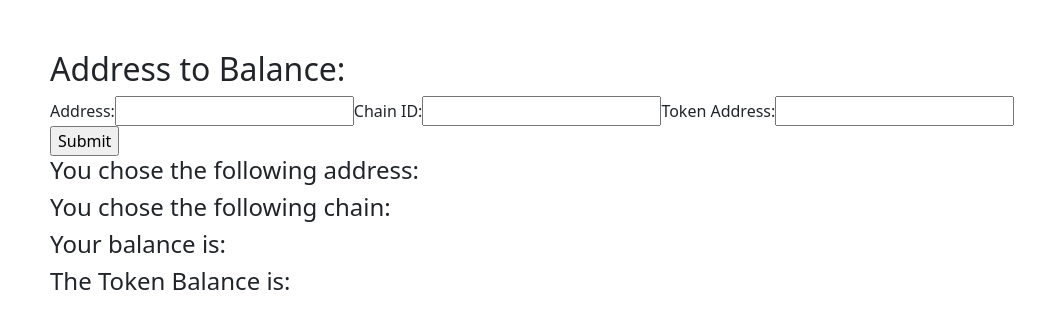
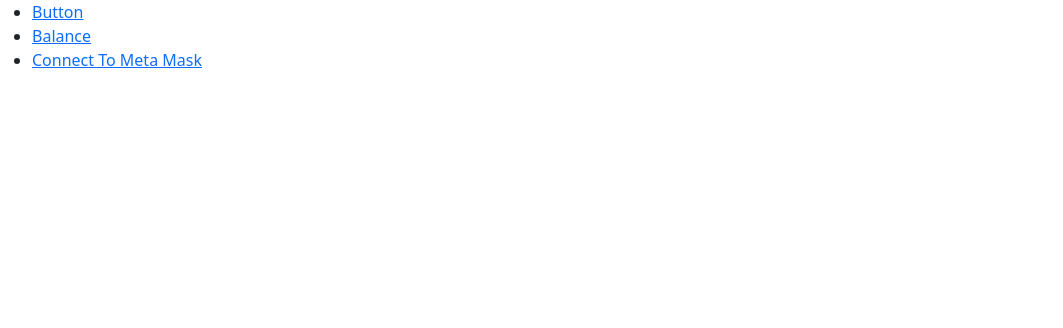
Before and after one commit to Nader1995/solidity-react, a React (Create React App) app: page / in a window 1280 px wide. Shown: the top 328 px of the page, without its empty margins (0-1063 px from the left). Built offline with nearby package versions, Linux system fonts and the light colour scheme.

Commit message:
Add files via upload

```diff
--- /dev/null
+++ b/src/App.js
@@ -0,0 +1,23 @@
+import {BrowserRouter, Route, Routes} from "react-router-dom";
+
+import Layout from "./components/layout";
+import Button from "./components/button";
+import Balance from "./components/balance";
+import ConnectToMetaMask from "./components/connectToMetaMask";
+
+
+function App() {
+  return (
+      <BrowserRouter>
+        <Routes>
+          <Route path="/" element={<Layout />}>
+            <Route path="Button" element={<Button />} />
+            <Route path="Balance" element={<Balance />} />
+            <Route path="ConnectToMetaMask" element={<ConnectToMetaMask />} />
+          </Route>
+        </Routes>
+      </BrowserRouter>
+  );
+}
+
+export default App;
--- a/src/index.js
+++ b/src/index.js
@@ -2,13 +2,11 @@
 import ReactDOM from 'react-dom/client';
 import './index.css';
 import 'bootstrap/dist/css/bootstrap.css';
-// import Button from './components/button';
-import Balance from "./components/balance";
+import App from "./App";
 
 const root = ReactDOM.createRoot(document.getElementById('root'));
 root.render(
   <React.StrictMode>
-    {/*<Button />*/}
-      <Balance />
+      <App/>
   </React.StrictMode>
 );
```
